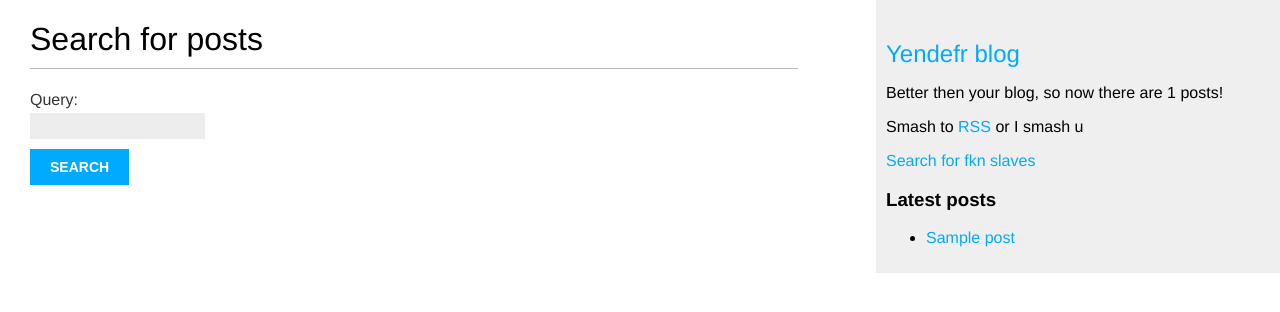
After one commit to yendefr/django-learn, a Django app: page /blog/search/ in a window 1280 px wide. The commit adds this page. Shown: the top 312 px of the page. Run offline with Django 3.2, Linux system fonts and the light colour scheme; tables that the repository leaves empty hold one stand-in row (values such as "Sample post"); parts of the project's set-up code (start-up, migrations or seed data) failed here and were passed over.

Commit message:
Searching

```diff
--- a/blog/forms.py
+++ b/blog/forms.py
@@ -13,3 +13,7 @@ class CommentForm(forms.ModelForm):
     class Meta:
         model = Comment
         fields = ('name', 'body')
+
+
+class SearchForm(forms.Form):
+    query = forms.CharField(max_length=100)
--- a/blog/templates/blog/base.html
+++ b/blog/templates/blog/base.html
@@ -12,8 +12,12 @@
         </div>
         <div id="sidebar">
             <h2><a href="{% url 'blog:post_list' %}">Yendefr blog</a></h2>
+
             <p>Better then your blog, so now there are {% posts_count %} posts!</p>
             <p>Smash to <a href="{% url 'blog:latest_posts_feed' %}">RSS</a> or I smash u</p>
+
+            <p><a href="{% url 'blog:post_search' %}">Search for fkn slaves</a></p>
+
             <h3>Latest posts</h3>
             {% show_latest_posts 3 %}
         </div>
--- /dev/null
+++ b/blog/templates/blog/post/search.html
@@ -0,0 +1,33 @@
+{% extends "blog/base.html" %}
+
+{% block title %}Search{% endblock %}
+
+{% block content %}
+  {% if query %}
+    <h1>Posts containing "{{ query }}"</h1>
+
+    <h3>
+      {% with posts.count as posts_count %}
+        Found {{ posts_count }} result {{ posts_count|pluralize }}
+      {% endwith %}
+    </h3>
+
+    {% for post in posts %}
+      <h4><a href="{{ post.get_absolute_url }}">{{ post.title }}</a></h4>
+
+      {{ post.body|truncatewords:5 }}
+
+      {% empty %}
+        <p>There are no results for your query.</p>
+    {% endfor %}
+
+    <p><a href="{% url 'blog:post_search' %}">Search one more time</a></p>
+  {% else %}
+    <h1>Search for posts</h1>
+
+    <form action="." method="get">
+      {{ form.as_p }}
+      <input type="submit" value="Search">
+    </form>
+  {% endif %}
+{% endblock %}
--- a/blog/urls.py
+++ b/blog/urls.py
@@ -1,5 +1,5 @@
 from django.urls import path
-from .views import post_list, post_detail, post_share
+from .views import post_list, post_detail, post_share, post_search
 from .feeds import LatestPostsFeed
 
 app_name = 'blog'
@@ -9,5 +9,6 @@ urlpatterns = [
     path('<int:post_id>/', post_detail, name='post_detail'),
     path('<int:post_id>/share/', post_share, name='post_share'),
     path('tag/<slug:tag_slug>/', post_list, name='post_list_by_tag'),
+    path('search/', post_search, name='post_search'),
     path('rss/', LatestPostsFeed(), name='latest_posts_feed')
 ]
--- a/blog/views.py
+++ b/blog/views.py
@@ -2,9 +2,10 @@ from django.core.mail import send_mail
 from django.core.paginator import Paginator, PageNotAnInteger, EmptyPage
 from django.shortcuts import render, get_object_or_404
 from django.db.models import Count
+from django.contrib.postgres.search import TrigramSimilarity
 from taggit.models import Tag
 from .models import Post
-from .forms import EmailPostForm, CommentForm
+from .forms import EmailPostForm, CommentForm, SearchForm
 
 
 def post_list(request, tag_slug=None):
@@ -82,3 +83,22 @@ def post_share(request, post_id):
                                                     'form': form,
                                                     'sent': sent,
                                                     })
+
+
+def post_search(request):
+    form = SearchForm()
+    query = None
+    posts = []
+
+    if 'query' in request.GET:
+        form = SearchForm(request.GET)
+        if form.is_valid():
+            query = form.cleaned_data['query']
+            posts = set(Post.objects.annotate(similarity=TrigramSimilarity('body', query))
+                                    .filter(similarity__gt=0.3).order_by('-similarity'))
+
+    return render(request, 'blog/post/search.html', {
+                                                    'form': form,
+                                                    'query': query,
+                                                    'posts': posts,
+                                                    })
```
